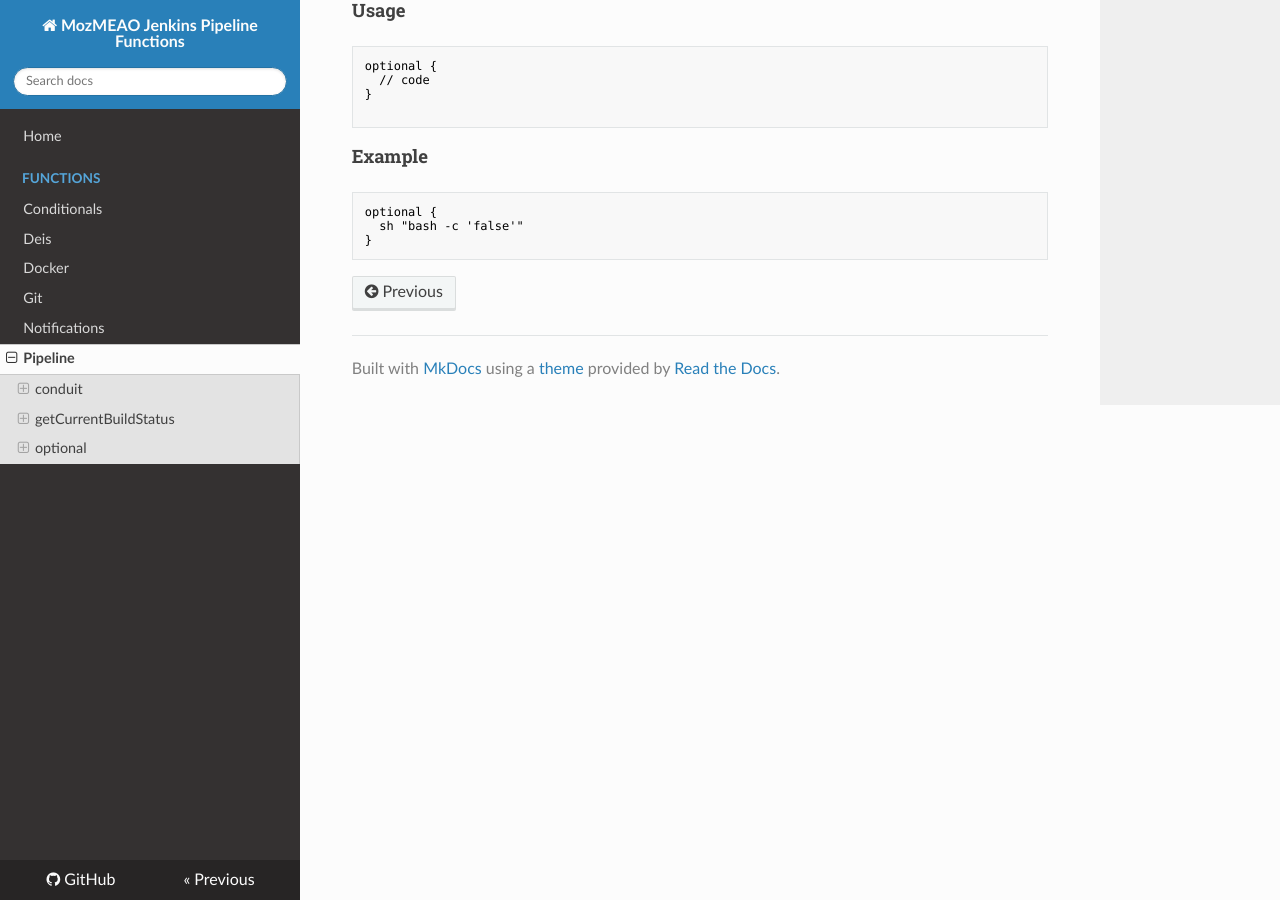
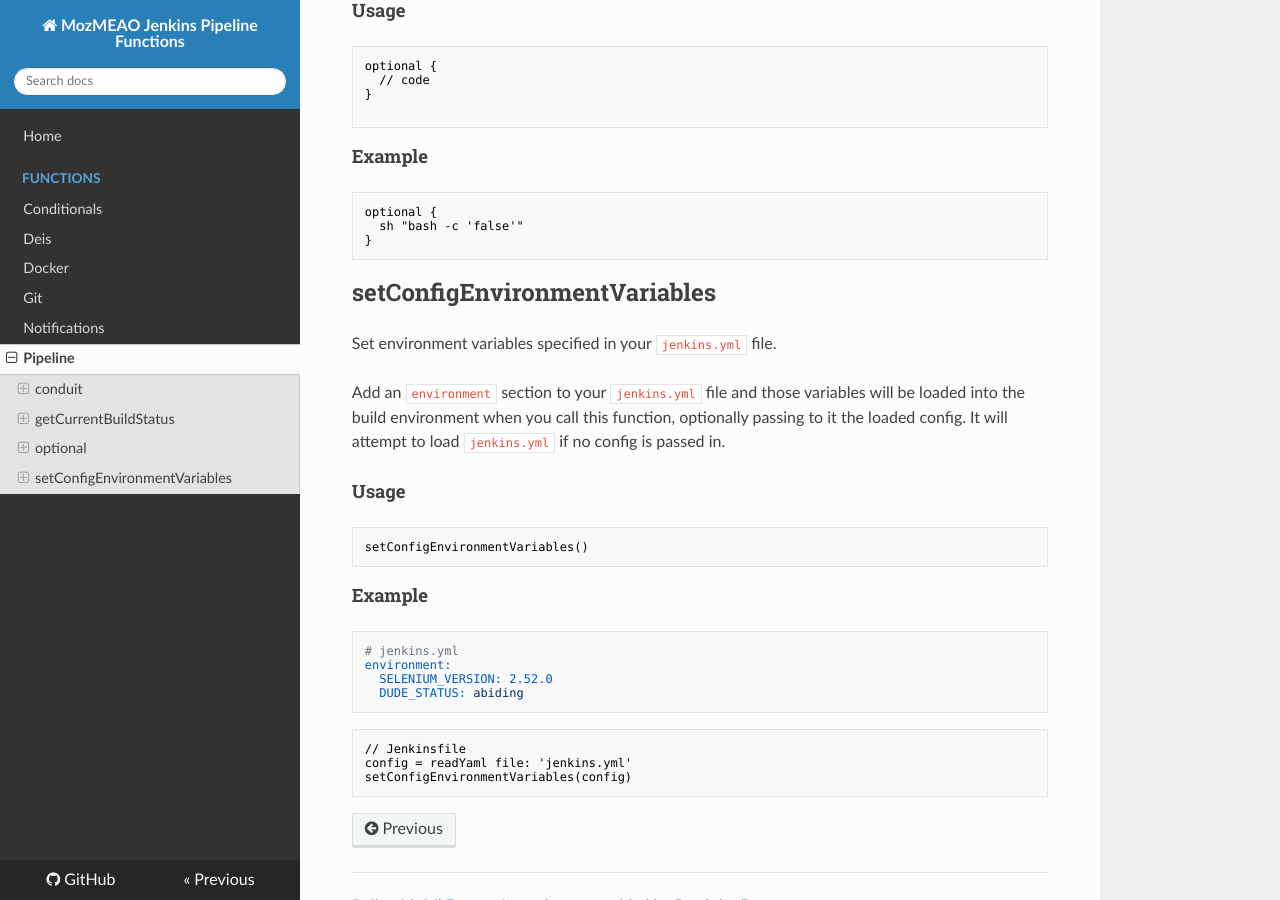
Before and after one commit to mozmeao/jenkins-pipeline, an MkDocs documentation site: the page built from docs/functions/pipeline.md, in a window 1280 px wide and 900 px high, scrolled down 1077 px. Built offline with MkDocs 1.6.1, drawn with Linux system fonts in a browser that asks for light colours; nearby versions of some CDN libraries.

Commit message:
Add a function for loading environment variables from jenkins.yml

````diff
--- a/docs/functions/pipeline.md
+++ b/docs/functions/pipeline.md
@@ -60,3 +60,29 @@ optional {
   sh "bash -c 'false'"
 }
 ```
+
+## setConfigEnvironmentVariables
+Set environment variables specified in your `jenkins.yml` file.
+
+Add an `environment` section to your `jenkins.yml` file and those variables will be loaded into
+the build environment when you call this function, optionally passing to it the loaded config.
+It will attempt to load `jenkins.yml` if no config is passed in.
+
+#### Usage
+```groovy
+setConfigEnvironmentVariables()
+```
+
+#### Example
+```yaml
+# jenkins.yml
+environment:
+  SELENIUM_VERSION: 2.52.0
+  DUDE_STATUS: abiding
+```
+
+```groovy
+// Jenkinsfile
+config = readYaml file: 'jenkins.yml'
+setConfigEnvironmentVariables(config)
+```
````
Also changed, not shown: 1 other file.
